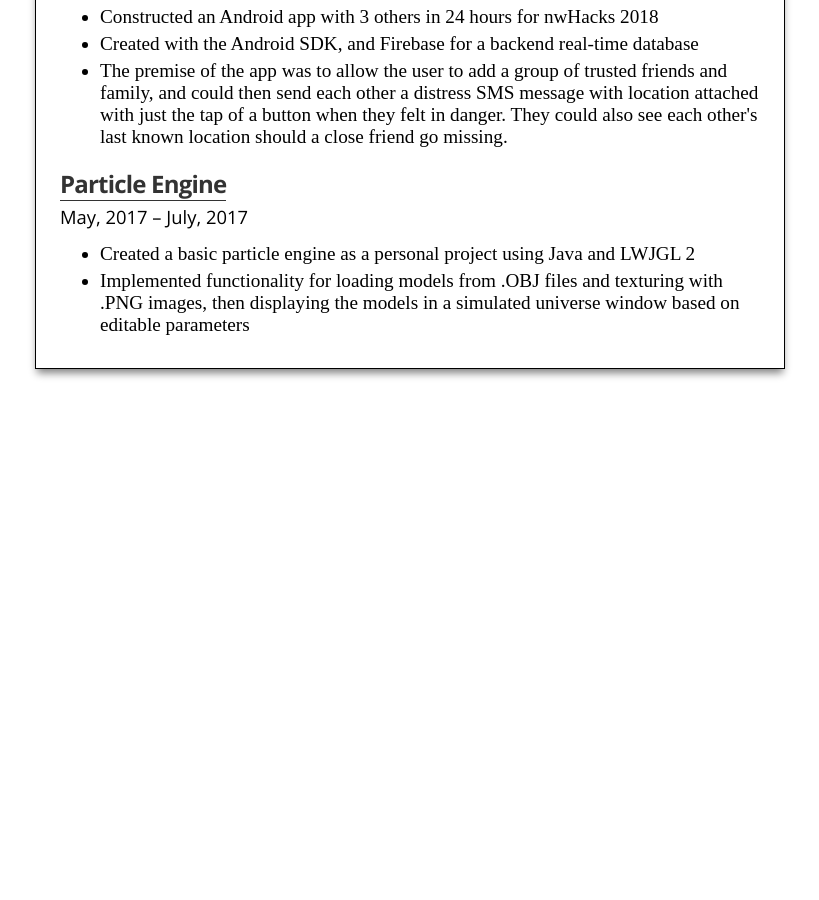
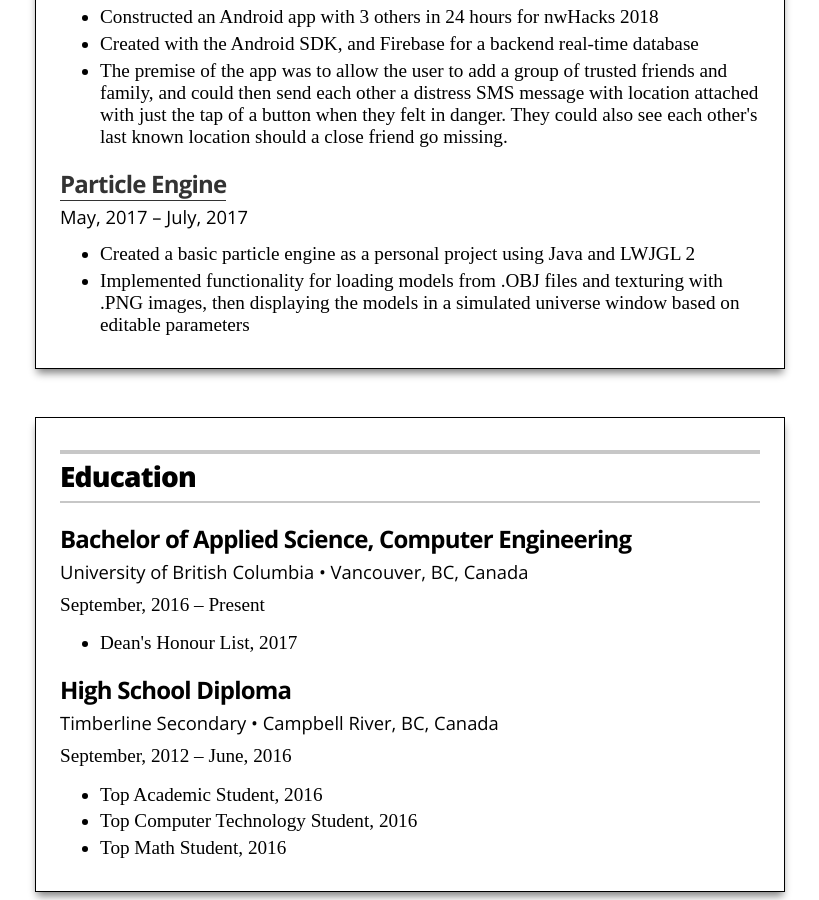
Before and after one commit to harrisonturley/harrisonturley.github.io, a Jekyll site: the page built from index.html, in a window 1280 px wide and 900 px high, scrolled down 1762 px. Shown: the whole window, without its empty margins (230-1049 px from the left). Built offline with Jekyll 4.4.1, drawn with Linux system fonts in a browser that asks for light colours; before the commit the page ends 2139 px from its top, so only the background shows below that.

Commit message:
Added education section with data

```diff
--- /dev/null
+++ b/_data/schools.yml
@@ -0,0 +1,11 @@
+# Schools/education Data
+
+- name: University of British Columbia
+  location: Vancouver, BC, Canada
+  degree: Bachelor of Applied Science, Computer Engineering
+  summary: September, 2016 &ndash; Present<br><ul class="resume-item-list"><li>Dean's Honour List, 2017</li></ul>
+
+- name: Timberline Secondary
+  location: Campbell River, BC, Canada
+  degree: High School Diploma
+  summary: September, 2012 &ndash; June, 2016<br><ul class="resume-item-list"><li>Top Academic Student, 2016</li><li>Top Computer Technology Student, 2016</li><li>Top Math Student, 2016</li></ul>
--- a/_layouts/resume.html
+++ b/_layouts/resume.html
@@ -32,7 +32,7 @@
           <!-- Title to appear at the top of the resume -->
           <h2 class="header-title" itemprop="jobTitle">{{site.personal_title}}</h2>
 
-          <!-- Icon links in an include due to repition -->
+          <!-- Icon links in an include due to repetion -->
           {% include icon-links.html %}
         </div>
 
@@ -92,7 +92,7 @@
               <h3 class="item-title" itemprop="name">
                 {% if project.website %}
                   <a href="{{ project.website }}">
-                    {{ project.title}}
+                    {{ project.title }}
                   </a>
                 {% else %}
                   {{ project.title }}
@@ -105,6 +105,33 @@
           {% endfor %}
         </section>
       {% endif %}
+
+
+      {% if site.education_toggle %}
+      <!-- Education section -->
+      <section class="content-section">
+
+        <!-- Main title for education section -->
+        <header class="section-header">
+          <h2 class="section-title">Education</h2>
+        </header>
+
+        {% for school in site.data.schools %}
+        <!-- Individual education entries loaded by Liquid -->
+          <div class="resume-item" itemscope itemtype="http://schema.org/School">
+            <h3 class="item-title" itemprop="name">
+              {{ school.degree }}
+            </h3>
+            <h4 class="item-details" itemprop="description">{{ school.name }} &bull; {{ school.location }}</h4>
+            <p class="item-summary">{{ school.summary }}
+          </div>
+        {% endfor %}
+      </section>
+      {% endif %}
+
+
+      <!-- Skills section -->
+
     </div>
   </body>
 </html>
```
Also changed, not shown: 2 other files.
